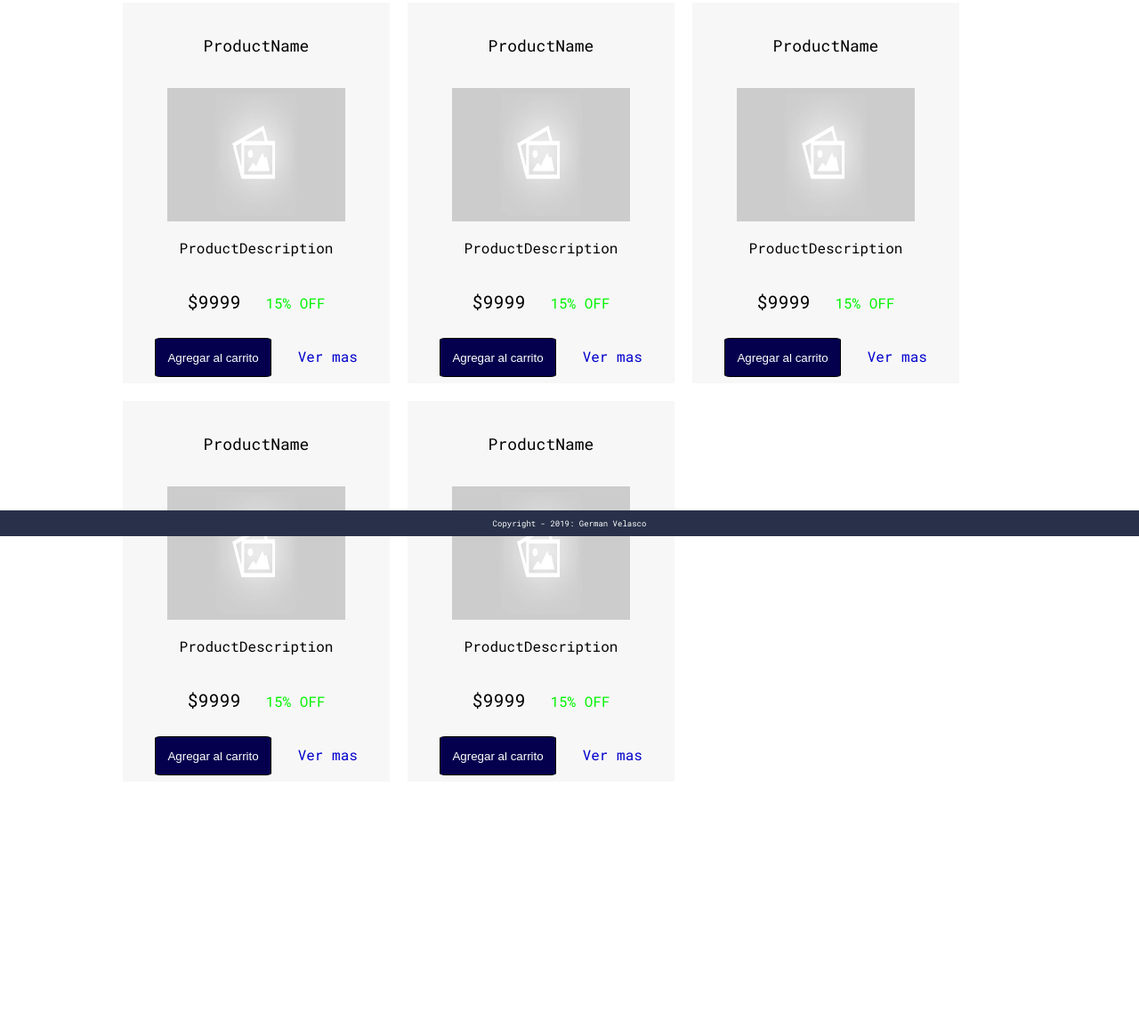
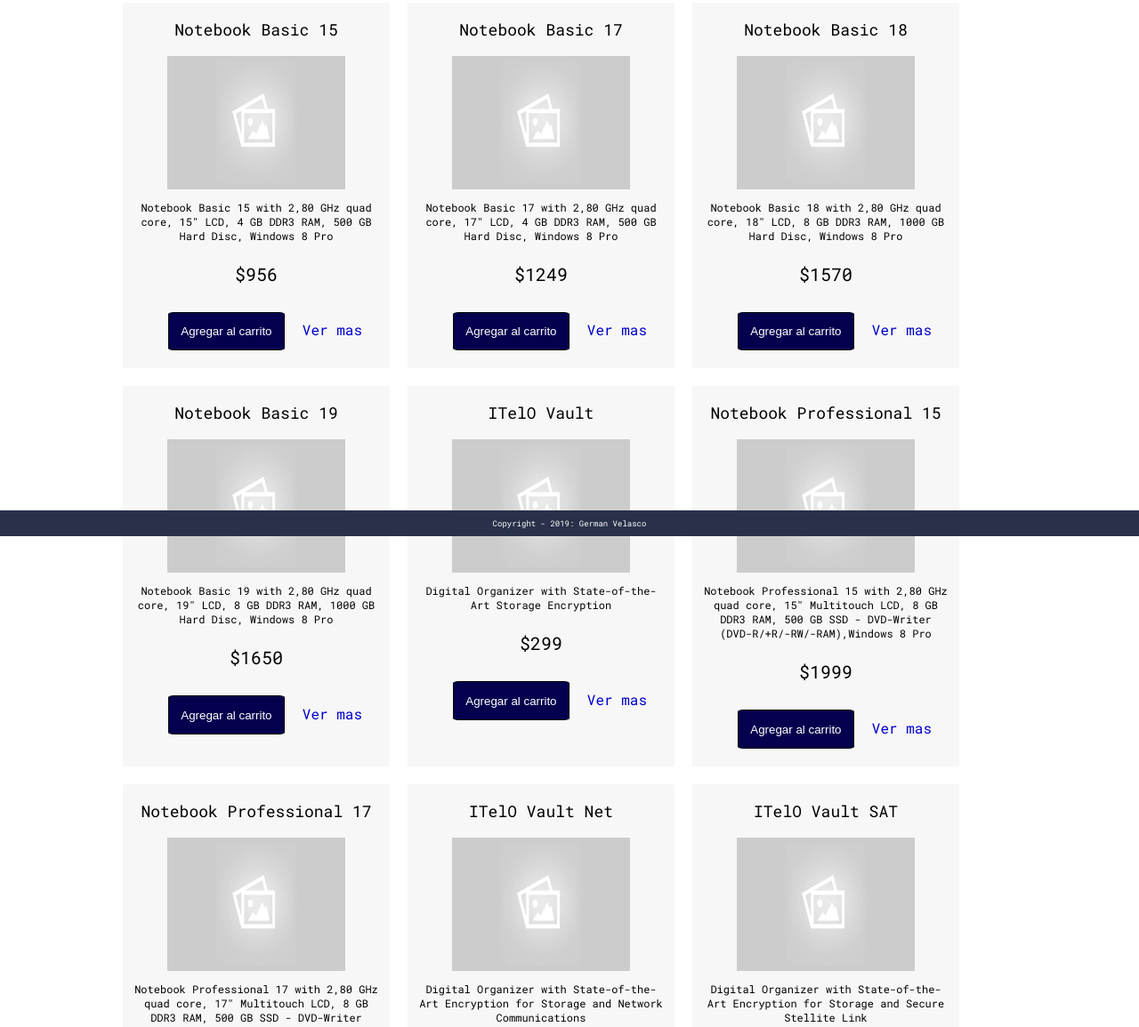
Before and after one commit to German27/eShop, a plain HTML site: page index.html in a window 1280 px wide. Shown: the part 197-1352 px from the top of the page at 89% size. Before the commit the page ends 1076 px from the top, so only its background shows below. Drawn offline with Linux system fonts and the light colour scheme.

Commit message:
Products loaded

```diff
--- a/css/styles.css
+++ b/css/styles.css
@@ -135,6 +135,12 @@ body{
     display: block;
   }
 
+  #btn-close{
+    width: 50px;
+    height: 36px;
+    display: none;
+  }
+
 }
 
 /* HEADER & NAV */
@@ -153,17 +159,18 @@ body{
   align-content: space-between;
 }
 
-.flex-container div {
+.flex-container .jr-flex {
   background-color: #f7f7f7;
   width: 300px;
   margin: 10px;
   text-align: center;
-  line-height: 60px;
 }
 
 .flex-container img{
   display: block;
   margin: 0 auto;
+  width: 200px;
+  height: 150px;
 }
 
 .product-name{
@@ -171,12 +178,14 @@ body{
 }
 
 .product-description{
-  margin: 0;
+  font-size: 12px;
+  padding: 0px 10px;
 }
 
 .product-price{
   font-size: 20px;
-  margin: 0 auto;
+  padding: 10px;
+  margin: 0px 10px;
 }
 
 .product-price span{
@@ -186,6 +195,7 @@ body{
 }
 .product-info{
   text-decoration: none;
+  position: relative;
   color: #0000cc;
 }
 
@@ -196,10 +206,11 @@ body{
 .btn-product{
   color: #fff;
   background-color: #05004e;
-  margin-right: 20px;
+  margin: 20px;
   padding: 1em;
   border: 1px solid black;
   border-radius: 5%;
+  position: relative;
 }
 
 /* MAIN MENU*/
--- a/index.html
+++ b/index.html
@@ -85,6 +85,7 @@
             <div class="bar2"></div>
             <div class="bar3"></div>
           </div>
+          <img src="images/btn-close.png" alt="" id="btn-close">
           <div class="sidebar" id="sidebar">
             <a class="active" href="#">Menu</a>
             <a href="#">Categoria ></a>
@@ -101,56 +102,7 @@
     <div class="holder">
       <h2 class="product-title">Lo mas destacado</h2>
       <div class="flex-container">
-      <div>
-        <p class="product-name">ProductName</p>
-        <img src="images/default.jpg" alt="product" width="200px" height="150px">
-        <p class="product-description">ProductDescription</p>
-        <p class="product-price">$9999
-          <span>15% OFF</span>
-        </p>
-        <button class="btn-product">Agregar al carrito</button>
-        <a href="#" class="product-info">Ver mas</a>
-      </div>
-      <div>
-        <p class="product-name">ProductName</p>
-        <img src="images/default.jpg" alt="product" width="200px" height="150px">
-        <p class="product-description">ProductDescription</p>
-        <p class="product-price">$9999
-          <span>15% OFF</span>
-        </p>
-        <button class="btn-product">Agregar al carrito</button>
-        <a href="#" class="product-info">Ver mas</a>
-      </div>
-      <div>
-        <p class="product-name">ProductName</p>
-        <img src="images/default.jpg" alt="product" width="200px" height="150px">
-        <p class="product-description">ProductDescription</p>
-        <p class="product-price">$9999
-          <span>15% OFF</span>
-        </p>
-        <button class="btn-product">Agregar al carrito</button>
-        <a href="#" class="product-info">Ver mas</a>
-      </div>
-      <div>
-        <p class="product-name">ProductName</p>
-        <img src="images/default.jpg" alt="product" width="200px" height="150px">
-        <p class="product-description">ProductDescription</p>
-        <p class="product-price">$9999
-          <span>15% OFF</span>
-        </p>
-        <button class="btn-product">Agregar al carrito</button>
-        <a href="#" class="product-info">Ver mas</a>
-      </div>
-      <div>
-        <p class="product-name">ProductName</p>
-        <img src="images/default.jpg" alt="product" width="200px" height="150px">
-        <p class="product-description">ProductDescription</p>
-        <p class="product-price">$9999
-          <span>15% OFF</span>
-        </p>
-        <button class="btn-product">Agregar al carrito</button>
-        <a href="#" class="product-info">Ver mas</a>
-      </div>
+        <!-- javascript -->
       </div>
     </div>
     <footer>
--- a/js/products.js
+++ b/js/products.js
@@ -1,9 +1,31 @@
 $('#btn-nav').click(function () {
-  if ($('#btn-nav').hasClass("active")) {
-    $('#sidebar').hide()
-    $('#btn-nav').removeClass("active")
-  } else {
     $('#sidebar').show()
     $('#btn-nav').addClass("active")
+    $('#btn-nav').hide()
+    $('#btn-close').show()
+});
+
+$('#btn-close').click(function () {
+  $('#sidebar').hide()
+  $('#btn-nav').show()
+  $('#btn-close').hide()
+});
+
+$.getJSON("products.json", function (json) {
+
+  for (let i = 0; i < json.ProductCollection.length; i++) {
+    const product = json.ProductCollection[i];
+
+    var html = '<div class="jr-flex"> <p class="product-name">' + product.Name + '</p>' +
+      '<img src="images/default.jpg" alt="product">' +
+      '<p class="product-description">' + product.Description + '</p>' +
+      '<p class="product-price">$' + product.Price + '</p>' +
+      '<button class="btn-product"> Agregar al carrito</button>' +
+      '<a href="#" class="product-info">Ver mas</a>' +
+      '</div>'
+
+    $('.flex-container').append(html);
+
   }
+
 });
```
Also changed, not shown: images/btn-close.png. Lines whose indentation alone changed are shown as unchanged.
